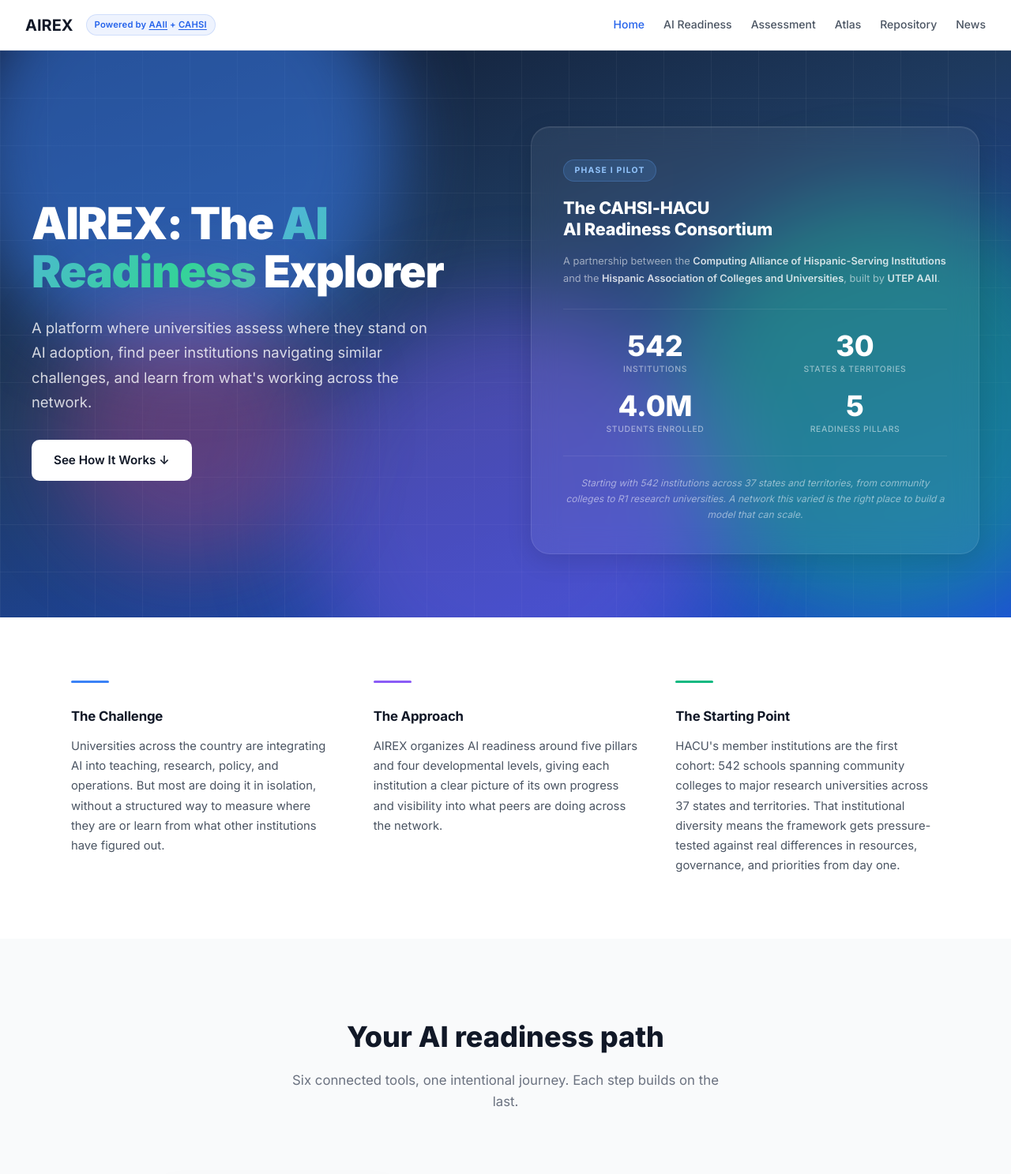
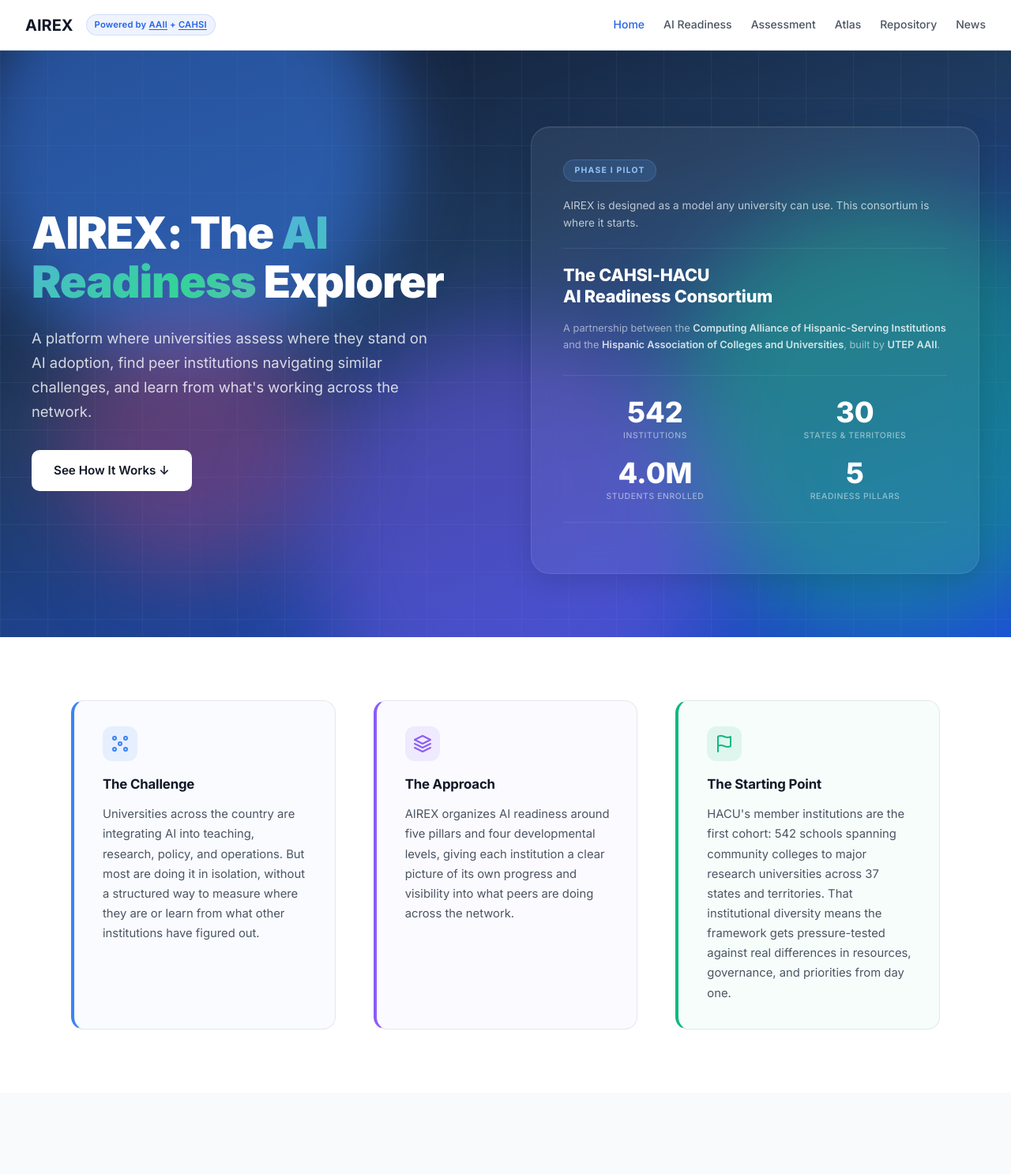
Before and after one commit to cauamcardoso/arex-platform, a Flask app: page / in a window 1280 px wide. Shown: the top 1487 px of the page at 79% size. Run offline with Flask 3, Linux system fonts and the light colour scheme.

Commit message:
Upgrade value narrative visuals and rework stats card framing
Value blocks now use tinted background cards with left accent bars and
SVG icons instead of plain thin top borders. Stats card reordered so the
scalability framing precedes the consortium name, and repetitive scaling
text removed to complement (not repeat) the Starting Point block below.

Co-Authored-By: Claude Opus 4.6 <noreply@anthropic.com>

```diff
--- a/templates/home.html
+++ b/templates/home.html
@@ -402,33 +402,6 @@
             font-weight: 500;
         }
 
-        .hero-stats-links {
-            display: flex;
-            align-items: center;
-            justify-content: center;
-            gap: 0.75rem;
-        }
-
-        .hero-stats-links a {
-            font-size: 0.75rem;
-            font-weight: 600;
-            color: rgba(255, 255, 255, 0.6);
-            text-decoration: none;
-            transition: color 0.2s;
-            letter-spacing: 0.03em;
-        }
-
-        .hero-stats-links a:hover {
-            color: white;
-        }
-
-        .hero-stats-link-dot {
-            width: 3px;
-            height: 3px;
-            border-radius: 50%;
-            background: rgba(255, 255, 255, 0.25);
-        }
-
         /* ============================================================
            VALUE NARRATIVE
            ============================================================ */
@@ -447,22 +420,35 @@
 
         .value-block {
             position: relative;
-            padding: 2rem 0 0;
+            padding: 2rem 2rem 2rem 2.25rem;
+            border-radius: 16px;
+            border: 1px solid var(--gray-200);
+            border-left: 4px solid;
+            transition: transform 0.2s, box-shadow 0.2s;
         }
 
-        .value-block::before {
-            content: '';
-            position: absolute;
-            top: 0;
-            left: 0;
-            width: 48px;
-            height: 3px;
-            border-radius: 2px;
+        .value-block:hover {
+            transform: translateY(-2px);
+            box-shadow: 0 8px 24px rgba(0, 0, 0, 0.06);
         }
 
-        .value-block:nth-child(1)::before { background: #3b82f6; }
-        .value-block:nth-child(2)::before { background: #8b5cf6; }
-        .value-block:nth-child(3)::before { background: #10b981; }
+        .value-block:nth-child(1) { border-left-color: #3b82f6; background: rgba(59, 130, 246, 0.03); }
+        .value-block:nth-child(2) { border-left-color: #8b5cf6; background: rgba(139, 92, 246, 0.03); }
+        .value-block:nth-child(3) { border-left-color: #10b981; background: rgba(16, 185, 129, 0.03); }
+
+        .value-block-icon {
+            width: 44px;
+            height: 44px;
+            border-radius: 12px;
+            display: flex;
+            align-items: center;
+            justify-content: center;
+            margin-bottom: 1rem;
+        }
+
+        .value-block:nth-child(1) .value-block-icon { background: rgba(59, 130, 246, 0.1); color: #3b82f6; }
+        .value-block:nth-child(2) .value-block-icon { background: rgba(139, 92, 246, 0.1); color: #8b5cf6; }
+        .value-block:nth-child(3) .value-block-icon { background: rgba(16, 185, 129, 0.1); color: #10b981; }
 
         .value-block h3 {
             font-size: 1.05rem;
@@ -478,13 +464,14 @@
             line-height: 1.7;
         }
 
-        /* Hero stats scaling text */
-        .hero-stats-scaling {
-            font-size: 0.75rem;
-            color: rgba(255, 255, 255, 0.5);
-            line-height: 1.65;
-            text-align: center;
-            font-style: italic;
+        /* Hero stats framing text */
+        .hero-stats-framing {
+            font-size: 0.85rem;
+            color: rgba(255, 255, 255, 0.7);
+            line-height: 1.6;
+            margin-bottom: 1.25rem;
+            padding-bottom: 1.25rem;
+            border-bottom: 1px solid rgba(255, 255, 255, 0.08);
         }
 
         /* ============================================================
@@ -1151,6 +1138,7 @@
 
             <div class="hero-stats-card">
                 <div class="hero-stats-badge">Phase I Pilot</div>
+                <p class="hero-stats-framing">AIREX is designed as a model any university can use. This consortium is where it starts.</p>
                 <h2 class="hero-stats-heading">The CAHSI-HACU<br>AI Readiness Consortium</h2>
                 <p class="hero-stats-context">A partnership between the <strong>Computing Alliance of Hispanic-Serving Institutions</strong> and the <strong>Hispanic Association of Colleges and Universities</strong>, built by <strong>UTEP AAII</strong>.</p>
                 <div class="hero-stats-grid">
@@ -1171,7 +1159,6 @@
                         <div class="hero-stat-label">Readiness Pillars</div>
                     </div>
                 </div>
-                <p class="hero-stats-scaling">Starting with 542 institutions across 37 states and territories, from community colleges to R1 research universities. A network this varied is the right place to build a model that can scale.</p>
             </div>
         </div>
     </section>
@@ -1182,14 +1169,23 @@
     <section class="value-narrative" id="why-airex">
         <div class="value-narrative-inner">
             <div class="value-block">
+                <div class="value-block-icon">
+                    <svg width="24" height="24" viewBox="0 0 24 24" fill="none" stroke="currentColor" stroke-width="2" stroke-linecap="round"><circle cx="5" cy="5" r="2"/><circle cx="19" cy="5" r="2"/><circle cx="12" cy="12" r="2"/><circle cx="5" cy="19" r="2"/><circle cx="19" cy="19" r="2"/></svg>
+                </div>
                 <h3>The Challenge</h3>
                 <p>Universities across the country are integrating AI into teaching, research, policy, and operations. But most are doing it in isolation, without a structured way to measure where they are or learn from what other institutions have figured out.</p>
             </div>
             <div class="value-block">
+                <div class="value-block-icon">
+                    <svg width="24" height="24" viewBox="0 0 24 24" fill="none" stroke="currentColor" stroke-width="2" stroke-linecap="round" stroke-linejoin="round"><polygon points="12 2 2 7 12 12 22 7 12 2"/><polyline points="2 17 12 22 22 17"/><polyline points="2 12 12 17 22 12"/></svg>
+                </div>
                 <h3>The Approach</h3>
                 <p>AIREX organizes AI readiness around five pillars and four developmental levels, giving each institution a clear picture of its own progress and visibility into what peers are doing across the network.</p>
             </div>
             <div class="value-block">
+                <div class="value-block-icon">
+                    <svg width="24" height="24" viewBox="0 0 24 24" fill="none" stroke="currentColor" stroke-width="2" stroke-linecap="round" stroke-linejoin="round"><path d="M4 15s1-1 4-1 5 2 8 2 4-1 4-1V3s-1 1-4 1-5-2-8-2-4 1-4 1z"/><line x1="4" y1="22" x2="4" y2="15"/></svg>
+                </div>
                 <h3>The Starting Point</h3>
                 <p>HACU's member institutions are the first cohort: 542 schools spanning community colleges to major research universities across 37 states and territories. That institutional diversity means the framework gets pressure-tested against real differences in resources, governance, and priorities from day one.</p>
             </div>
```
